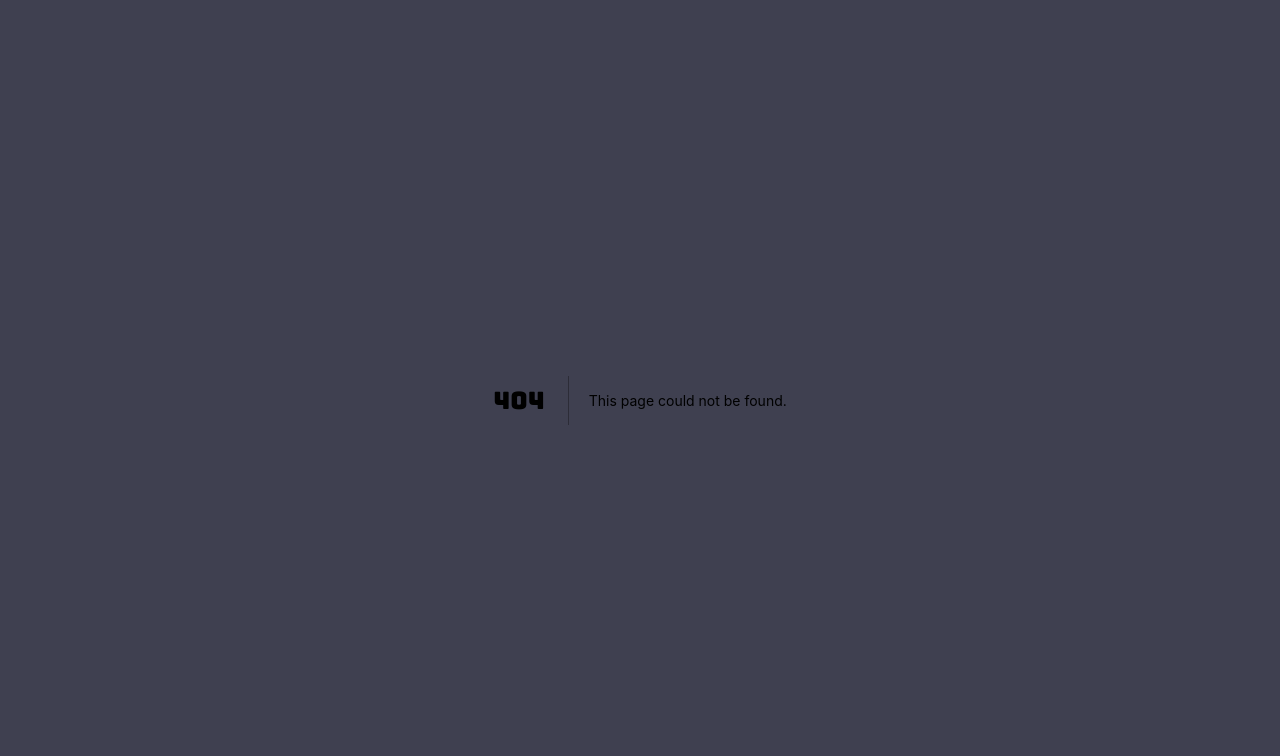
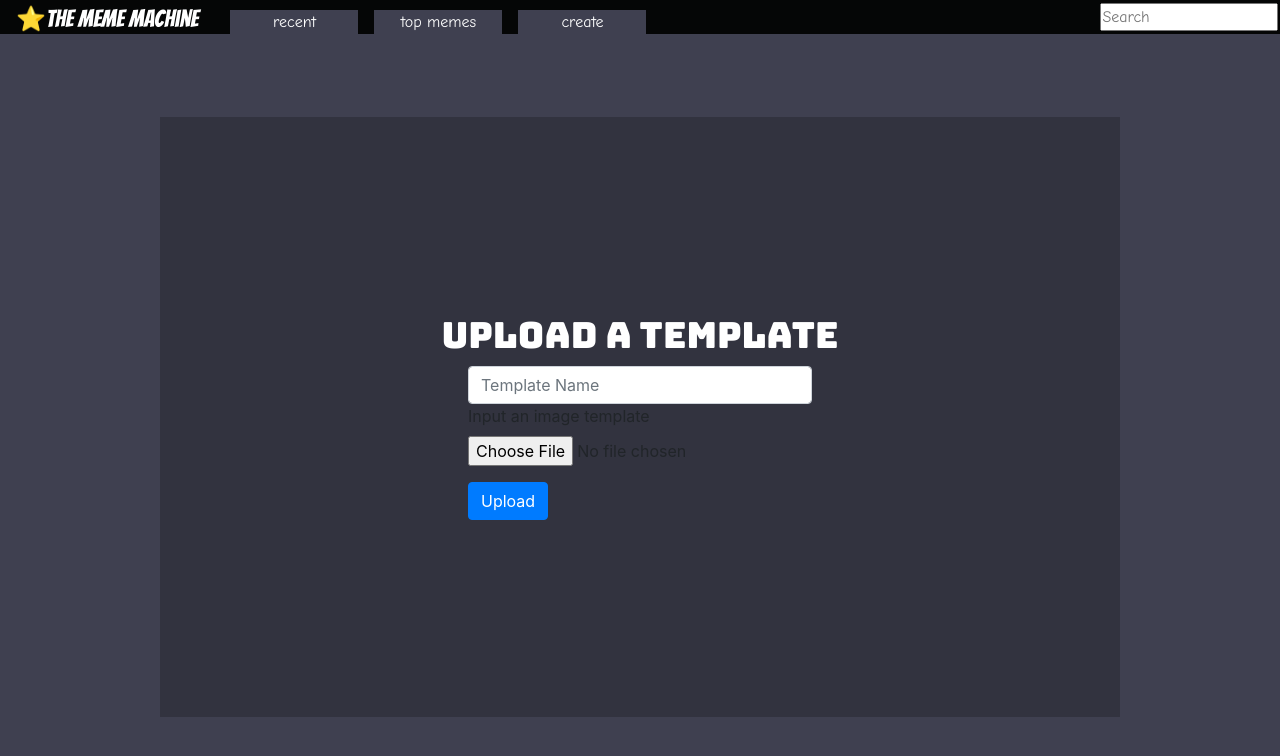
Before and after one commit to asim-shrestha/the-meme-machine, a Next.js app in the folder frontend/: page /create/template in a window 1280 px wide. Before the commit this address had no page. Shown: the top 756 px of the page. Built offline with nearby package versions, Linux system fonts and the light colour scheme.

Commit message:
🖼️ Add layout component

```diff
--- /dev/null
+++ b/frontend/components/AppLayout.js
@@ -0,0 +1,18 @@
+import styles from "../styles/layout.module.css";
+
+const Layout = ({title, children}) => {
+  return (
+    <>
+      <div className={styles.layout + " d-flex justify-content-center align-items-center"}>
+        <div className={styles.section + " d-flex justify-content-center align-items-center flex-column"}>
+          <h1 className={styles.title}>{title}</h1>
+          <div id="buttons" className="d-flex flex-row">
+            {children}
+          </div>
+        </div>
+      </div>
+    </>
+  );
+};
+
+export default Layout;
--- a/frontend/components/AppNavBar.js
+++ b/frontend/components/AppNavBar.js
@@ -2,11 +2,12 @@ import React from "react";
 import {Navbar} from 'react-bootstrap';
 import { useRouter } from 'next/router'
 
+export const height = '34px';
 const AppNavBar = () => {
   const router = useRouter();
   return (
     <>
-      <Navbar>
+      <Navbar id="appnavbar" style={{height: height}}>
         <h1 href="#home">⭐The Meme Machine</h1>
         <div className="navitems">
           <button onClick={() => router.push("/")}>recent</button>
--- /dev/null
+++ b/frontend/pages/create/template.js
@@ -0,0 +1,64 @@
+import React from "react";
+import AppNavBar from "../../components/AppNavBar";
+import { Form, Button } from "react-bootstrap";
+import { $axios } from "../../plugins/axios";
+import AppLayout from "../../components/AppLayout";
+
+const template = () => {
+  const [file, setFile] = React.useState({ name: "fake" });
+  const [name, setName] = React.useState("");
+
+  const readFile = (file) => {
+    console.log(file);
+    return new Promise((resolve, reject) => {
+      const reader = new FileReader();
+      reader.onload = () => resolve(reader.result);
+      reader.onerror = reject;
+      reader.readAsArrayBuffer(file);
+    });
+  };
+
+  const uploadFile = async () => {
+    const config = { headers: { "Content-Type": "multipart/form-data" } };
+    const f = await readFile(file);
+    console.log(f);
+    const formData = new FormData();
+    formData.append("file", new Blob([f]));
+    formData.append("name", name);
+    // SEND WITH AXIOS
+    $axios
+      .post("/template", formData, config)
+      .then((res) => {
+        console.log(res);
+      })
+      .catch((e) => console.log(e));
+  };
+
+  // TODO validate file types
+  return (
+    <>
+      <AppNavBar />
+      <AppLayout title="Upload a template">
+        <Form>
+          <Form.Control
+            type="text"
+            placeholder="Template Name"
+            value={name}
+            onChange={(e) => setName(e.target.value)}
+          />
+          <Form.Group>
+            <Form.File
+              label="Input an image template"
+              onChange={(e) => setFile(e.target.files[0])}
+            />
+          </Form.Group>
+          <Button variant="primary" onClick={uploadFile}>
+            Upload
+          </Button>
+        </Form>
+      </AppLayout>
+    </>
+  );
+};
+
+export default template;
--- a/frontend/styles/globals.css
+++ b/frontend/styles/globals.css
@@ -100,3 +100,23 @@ a {
 h1 {
     font-family: "Bungee";
 }
+
+.buttonCard {
+  width: 20vw;
+  height: 45vh;
+  background: #F8FAFF;
+  box-shadow: 0px 4px 4px rgba(0, 0, 0, 0.25);
+  margin: 35px;
+  cursor: pointer;
+}
+
+.buttonCard > p {
+  font-family: Comic Neue;
+  font-style: normal;
+  font-weight: normal;
+  font-size: 36px;
+  line-height: 41px;
+  text-align: center;
+
+  color: #1C1E23;
+}
--- /dev/null
+++ b/frontend/styles/layout.module.css
@@ -0,0 +1,19 @@
+.layout {
+    width: 100vw;
+    height: calc(100vh - 34px);
+}
+
+.section {
+    background-color: #32333F;
+    width: 75vw;
+    height: 75vh;
+}
+
+.title {
+    font-family: Bungee;
+    font-style: normal;
+    font-weight: normal;
+    font-size: 36px;
+    text-align: center;
+    color: #FFFFFF;
+}
```
Also changed, not shown: frontend/components/CreateOptionButton.js (added, +13 -0 lines), frontend/pages/create.js (deleted, +0 -12 lines), frontend/pages/create/index.js (added, +16 -0 lines), frontend/pages/create/meme.js (added, +15 -0 lines), frontend/pages/template.js (deleted, +0 -56 lines).
